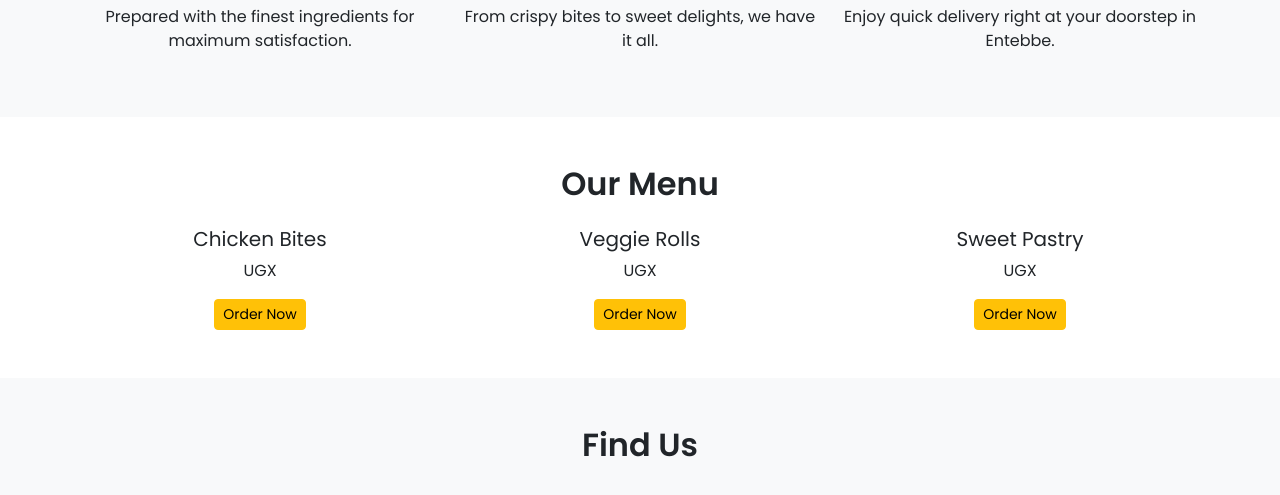
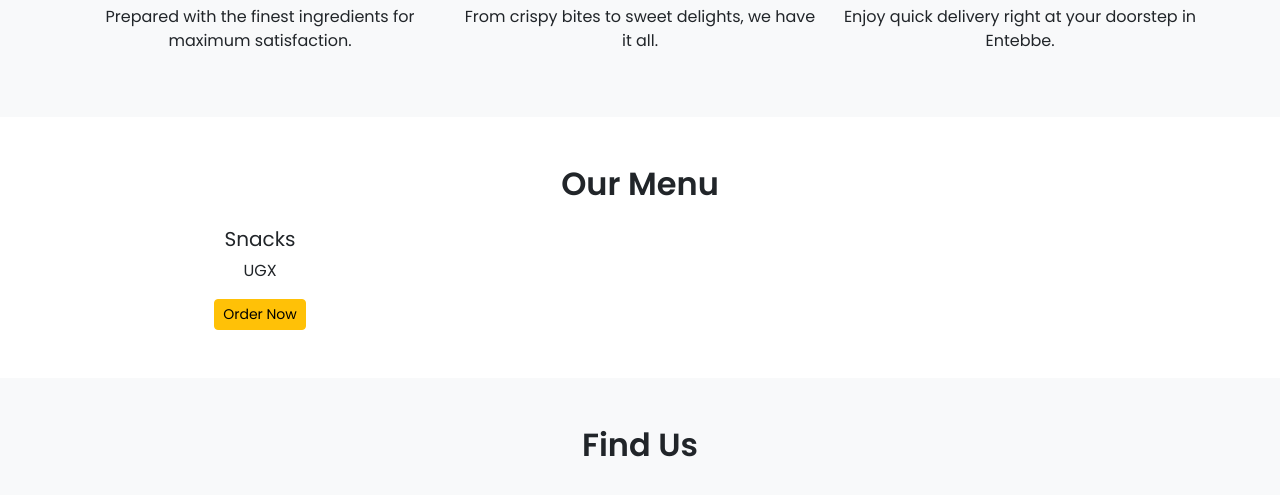
Before and after one commit to ARTHURBUKENYA30/Jossy, a plain HTML site: page index.html in a window 1280 px wide. Shown: the part 1116-1611 px from the top of the page. Drawn offline with nearby package versions, Linux system fonts and the light colour scheme; grey boxes are pictures that could not be loaded.

Commit message:
Update index.html

```diff
--- a/index.html
+++ b/index.html
@@ -144,21 +144,11 @@
     <h2 class="fw-bold mb-4">Our Menu</h2>
     <div class="row g-4">
       <div class="col-md-4">
-        <h5>Chicken Bites</h5>
+        <h5>Snacks</h5>
         <p>UGX</p>
-        <a href="https://wa.me/256773650169?text=I%20want%20to%20order%20Chicken%20Bites" target="_blank" class="btn btn-warning btn-sm">Order Now</a>
+        <a href="https://wa.me/256773650169?text=I%20want%20to%20order%20Snacks" target="_blank" class="btn btn-warning btn-sm">Order Now</a>
       </div>
-      <div class="col-md-4">
-        <h5>Veggie Rolls</h5>
-        <p>UGX</p>
-        <a href="https://wa.me/256773650169?text=I%20want%20to%20order%20Veggie%20Rolls" target="_blank" class="btn btn-warning btn-sm">Order Now</a>
-      </div>
-      <div class="col-md-4">
 
-        <h5>Sweet Pastry</h5>
-        <p>UGX</p>
-        <a href="https://wa.me/256773650169?text=I%20want%20to%20order%20Sweet%20Pastry" target="_blank" class="btn btn-warning btn-sm">Order Now</a>
-      </div>
     </div>
   </section>
 
```
